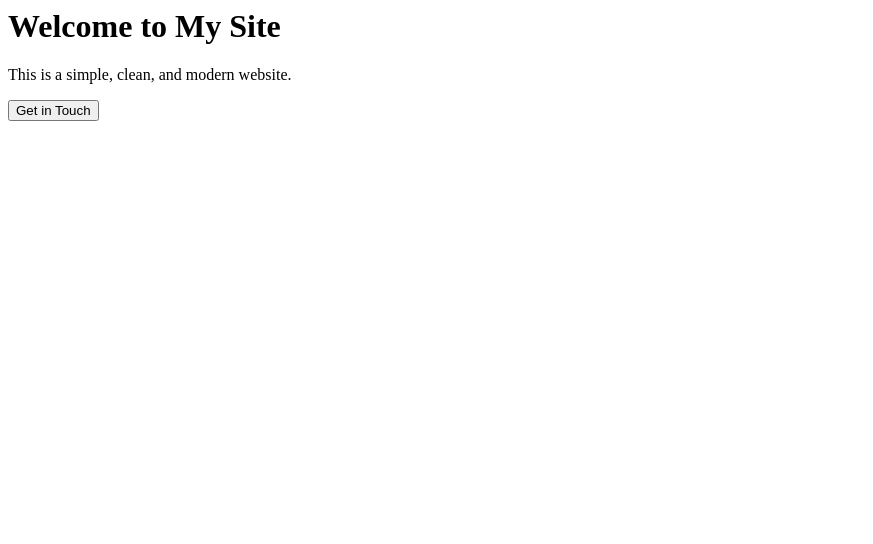
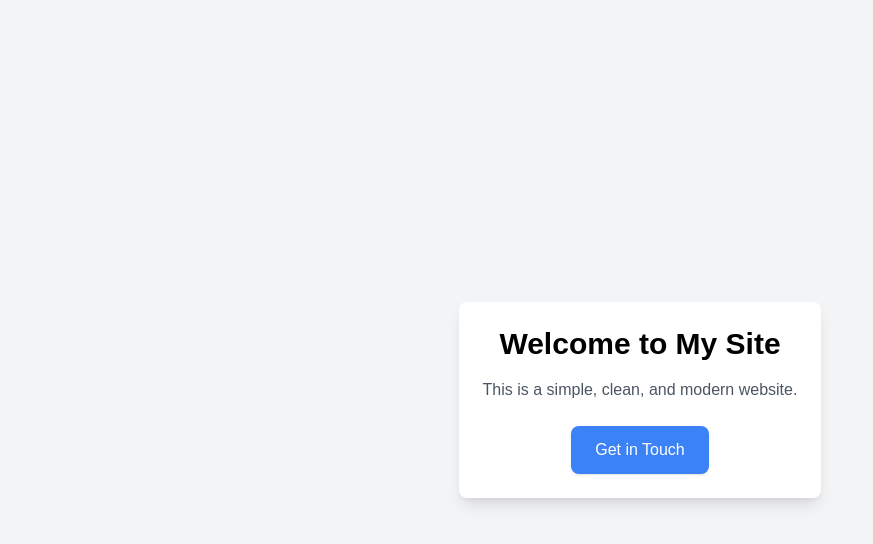
Before and after one commit to tendy-xiv/hearth-and-home, a plain HTML site: page root/index.html in a window 1280 px wide. Shown: the whole page, without its empty margins (0-873 px from the left). Drawn offline with nearby package versions, Linux system fonts and the light colour scheme.

Commit message:
Update index.html

```diff
--- a/root/index.html
+++ b/root/index.html
@@ -1,5 +1,17 @@
 <script defer src="https://cdn.jsdelivr.net/npm/alpinejs@3.x.x/dist/cdn.min.js"></script>
 
+<!DOCTYPE html>
+<html lang="en">
+<head>
+    <meta charset="UTF-8">
+    <meta name="viewport" content="width=device-width, initial-scale=1.0">
+    <title>Minimal Site</title>
+    <script src="https://cdn.tailwindcss.com"></script>
+    <style>
+        body { font-family: sans-serif; }
+    </style>
+</head>
+<body class="flex items-center justify-center min-h-screen bg-gray-100">
     <div x-data="{ showForm: false }" class="max-w-lg text-center p-6 bg-white shadow-lg rounded-lg">
         <h1 class="text-3xl font-bold">Welcome to My Site</h1>
         <p class="mt-4 text-gray-600">This is a simple, clean, and modern website.</p>
@@ -11,4 +23,6 @@
             <input type="email" placeholder="Your Email" class="block w-full p-2 mb-2 border rounded">
             <button type="submit" class="px-4 py-2 bg-green-500 text-white rounded">Submit</button>
         </form>
+</body>
+</html>
 </div>
```
Lines whose indentation alone changed are shown as unchanged.
